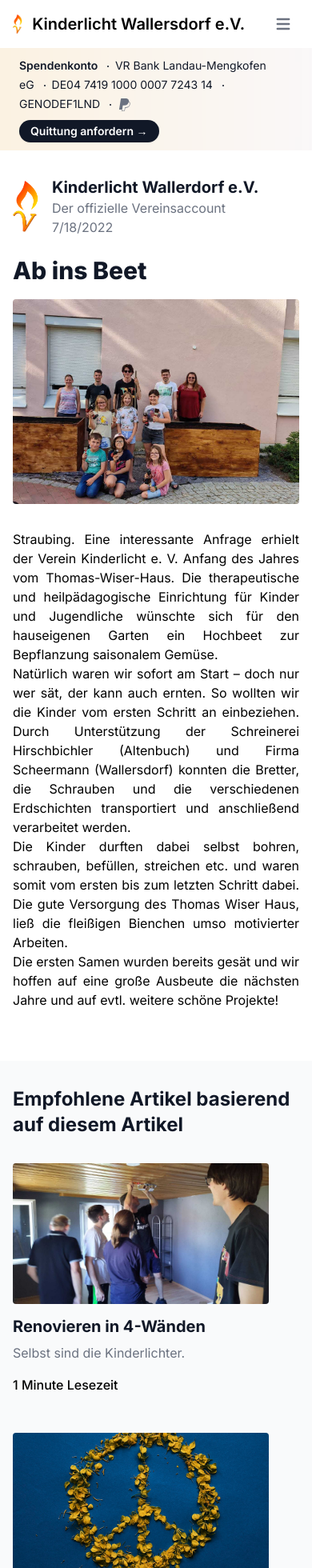
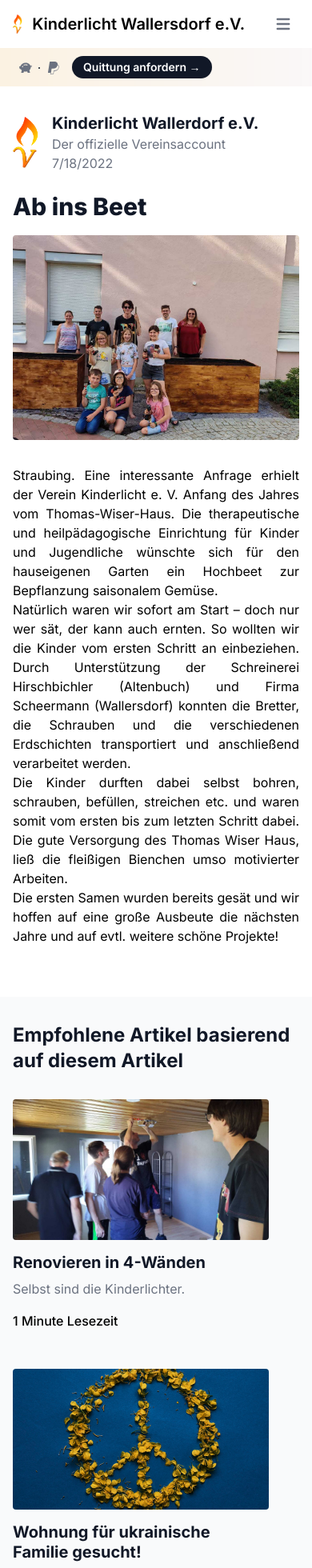
Before and after one commit to Kinderlicht/kinderlicht.github.io, a Next.js app: page /neues/ab-ins-beet in a window 390 px wide. Shown: the top 1960 px of the page at 80% size. Built offline with nearby package versions, Linux system fonts and the light colour scheme.

Commit message:
Prevent a descendant of a

```diff
--- a/app/layout.tsx
+++ b/app/layout.tsx
@@ -105,11 +105,18 @@ export default function RootLayout({
                       className="relative inline-flex items-center py-2 pr-4 pl-3 text-gray-700 border-b border-gray-100 hover:bg-gray-50 lg:hover:bg-transparent lg:border-0 lg:hover:text-primary-700 lg:p-0 dark:text-gray-400 lg:dark:hover:text-white dark:hover:bg-gray-700 dark:hover:text-white lg:dark:hover:bg-transparent dark:border-gray-700"
                     >
                       Neues
-                      {news_data.filter((news) => new Date().getTime() - news.date.getTime() < articleIsNew)
-                        .length > 0 ? (
+                      {news_data.filter(
+                        (news) =>
+                          new Date().getTime() - news.date.getTime() <
+                          articleIsNew
+                      ).length > 0 ? (
                         <div className="absolute inline-flex items-center justify-center w-6 h-6 text-xs font-bold text-white bg-red-500 border-2 border-white rounded-full -top-2 -right-6 dark:border-gray-900">
                           {news_data
-                            .filter((news) => new Date().getTime() - news.date.getTime() < articleIsNew)
+                            .filter(
+                              (news) =>
+                                new Date().getTime() - news.date.getTime() <
+                                articleIsNew
+                            )
                             .length.toString()}
                         </div>
                       ) : (
@@ -123,10 +130,26 @@ export default function RootLayout({
                       className="relative inline-flex py-2 pr-4 pl-3 text-gray-700 border-b border-gray-100 hover:bg-gray-50 lg:hover:bg-transparent lg:border-0 lg:hover:text-primary-700 lg:p-0 dark:text-gray-400 lg:dark:hover:text-white dark:hover:bg-gray-700 dark:hover:text-white lg:dark:hover:bg-transparent dark:border-gray-700"
                     >
                       Events
-                      {events.filter((evt) => dateFromArray(evt["start"].slice(0, 3)) > new Date() && dateFromArray(evt["start"].slice(0, 3)).getTime() - new Date().getTime() < eventIsSoon).length > 0 ? (
+                      {events.filter(
+                        (evt) =>
+                          dateFromArray(evt["start"].slice(0, 3)) >
+                            new Date() &&
+                          dateFromArray(evt["start"].slice(0, 3)).getTime() -
+                            new Date().getTime() <
+                            eventIsSoon
+                      ).length > 0 ? (
                         <div className="absolute inline-flex items-center justify-center w-6 h-6 text-xs font-bold text-white bg-red-500 border-2 border-white rounded-full -top-2 -right-6 dark:border-gray-900">
                           {events
-                            .filter((evt) => dateFromArray(evt["start"].slice(0, 3)) > new Date() && dateFromArray(evt["start"].slice(0, 3)).getTime() - new Date().getTime() < eventIsSoon)
+                            .filter(
+                              (evt) =>
+                                dateFromArray(evt["start"].slice(0, 3)) >
+                                  new Date() &&
+                                dateFromArray(
+                                  evt["start"].slice(0, 3)
+                                ).getTime() -
+                                  new Date().getTime() <
+                                  eventIsSoon
+                            )
                             .length.toString()}
                         </div>
                       ) : (
@@ -161,7 +184,51 @@ export default function RootLayout({
             <div className="aspect-[577/310] w-[36.0625rem] bg-gradient-to-r from-[#ffd890] to-[#f8f6ff] opacity-30"></div>
           </div>
           <div className="flex flex-wrap items-center gap-x-4 gap-y-2">
-            <p className="text-sm leading-6 text-gray-900">
+            <p className="text-sm leading-6 text-gray-900 md:hidden">
+            <a
+                href="https://www.paypal.com/donate/?cmd=_s-xclick&hosted_button_id=B3F4DENU62RRN&ssrt=1693131246739"
+                className="text-gray-500 hover:text-gray-900 dark:hover:text-white"
+              >
+              <svg
+                xmlns="http://www.w3.org/2000/svg"
+                width="16"
+                height="16"
+                fill="currentColor"
+                className="inline-block bi bi-piggy-bank-fill"
+                viewBox="0 0 16 16"
+              >
+                <path d="M7.964 1.527c-2.977 0-5.571 1.704-6.32 4.125h-.55A1 1 0 0 0 .11 6.824l.254 1.46a1.5 1.5 0 0 0 1.478 1.243h.263c.3.513.688.978 1.145 1.382l-.729 2.477a.5.5 0 0 0 .48.641h2a.5.5 0 0 0 .471-.332l.482-1.351c.635.173 1.31.267 2.011.267.707 0 1.388-.095 2.028-.272l.543 1.372a.5.5 0 0 0 .465.316h2a.5.5 0 0 0 .478-.645l-.761-2.506C13.81 9.895 14.5 8.559 14.5 7.069c0-.145-.007-.29-.02-.431.261-.11.508-.266.705-.444.315.306.815.306.815-.417 0 .223-.5.223-.461-.026a.95.95 0 0 0 .09-.255.7.7 0 0 0-.202-.645.58.58 0 0 0-.707-.098.735.735 0 0 0-.375.562c-.024.243.082.48.32.654a2.112 2.112 0 0 1-.259.153c-.534-2.664-3.284-4.595-6.442-4.595Zm7.173 3.876a.565.565 0 0 1-.098.21.704.704 0 0 1-.044-.025c-.146-.09-.157-.175-.152-.223a.236.236 0 0 1 .117-.173c.049-.027.08-.021.113.012a.202.202 0 0 1 .064.199Zm-8.999-.65a.5.5 0 1 1-.276-.96A7.613 7.613 0 0 1 7.964 3.5c.763 0 1.497.11 2.18.315a.5.5 0 1 1-.287.958A6.602 6.602 0 0 0 7.964 4.5c-.64 0-1.255.09-1.826.254ZM5 6.25a.75.75 0 1 1-1.5 0 .75.75 0 0 1 1.5 0Z" />
+              </svg>
+              </a>
+              <svg
+                viewBox="0 0 2 2"
+                className="mx-2 inline h-0.5 w-0.5 fill-current"
+                aria-hidden="true"
+              >
+                <circle cx="1" cy="1" r="1" />
+              </svg>
+              <a
+                href="https://www.paypal.com/donate/?cmd=_s-xclick&hosted_button_id=B3F4DENU62RRN&ssrt=1693131246739"
+                className="text-gray-500 hover:text-gray-900 dark:hover:text-white"
+              >
+                <span title="PayPal Spende">
+                  <svg
+                    xmlns="http://www.w3.org/2000/svg"
+                    width="16"
+                    height="16"
+                    fill="currentColor"
+                    className="inline-block bi bi-paypal"
+                    viewBox="0 0 16 16"
+                  >
+                    <path d="M14.06 3.713c.12-1.071-.093-1.832-.702-2.526C12.628.356 11.312 0 9.626 0H4.734a.7.7 0 0 0-.691.59L2.005 13.509a.42.42 0 0 0 .415.486h2.756l-.202 1.28a.628.628 0 0 0 .62.726H8.14c.429 0 .793-.31.862-.731l.025-.13.48-3.043.03-.164.001-.007a.351.351 0 0 1 .348-.297h.38c1.266 0 2.425-.256 3.345-.91.379-.27.712-.603.993-1.005a4.942 4.942 0 0 0 .88-2.195c.242-1.246.13-2.356-.57-3.154a2.687 2.687 0 0 0-.76-.59l-.094-.061ZM6.543 8.82a.695.695 0 0 1 .321-.079H8.3c2.82 0 5.027-1.144 5.672-4.456l.003-.016c.217.124.4.27.548.438.546.623.679 1.535.45 2.71-.272 1.397-.866 2.307-1.663 2.874-.802.57-1.842.815-3.043.815h-.38a.873.873 0 0 0-.863.734l-.03.164-.48 3.043-.024.13-.001.004a.352.352 0 0 1-.348.296H5.595a.106.106 0 0 1-.105-.123l.208-1.32.845-5.214Z" />
+                  </svg>
+                </span>
+                <span title="PayPal Spende" className="sr-only">
+                  Paypal Spende
+                </span>
+              </a>
+            </p>
+            <p className="text-sm leading-6 text-gray-900 hidden md:block">
               <strong className="font-semibold">Spendenkonto </strong>
               <svg
                 viewBox="0 0 2 2"
--- a/app/neues/[slug]/page.tsx
+++ b/app/neues/[slug]/page.tsx
@@ -80,18 +80,17 @@ function RecommendedArticle(recommended: NewsItem, index: number) {
       <Link href={link} className="hover:underline">
       {GetImageOrVideo(recommended, true)}
       <h2 className="mb-2 text-xl font-bold leading-tight text-gray-900 dark:text-white mt-4">
-        <a href="#">{recommended["heading"]}</a>
+        <p>{recommended["heading"]}</p>
       </h2>
       <p
         className="mb-4  text-gray-500 dark:text-gray-400"
         dangerouslySetInnerHTML={{ __html: recommended["short"] }}
       />
-      <a
-        href="#"
+      <p
         className="inline-flex items-center font-medium underline-offset-4 text-primary-600 dark:text-primary-500"
       >
         {minutes} {minutesText} Lesezeit
-      </a>
+      </p>
       </Link>
     </article>
   );
@@ -121,13 +120,12 @@ const Home = ({ params: { slug } }: { params: { slug: string } }) => {
                             alt={author.name}
                           ></img>
                           <div>
-                            <a
-                              href="#"
+                            <p
                               rel="author"
                               className="text-xl font-bold text-gray-900 dark:text-white"
                             >
                               {author.name}
-                            </a>
+                            </p>
                             <p className="text-base text-gray-500 dark:text-gray-400">
                               {author.description}
                             </p>
```
